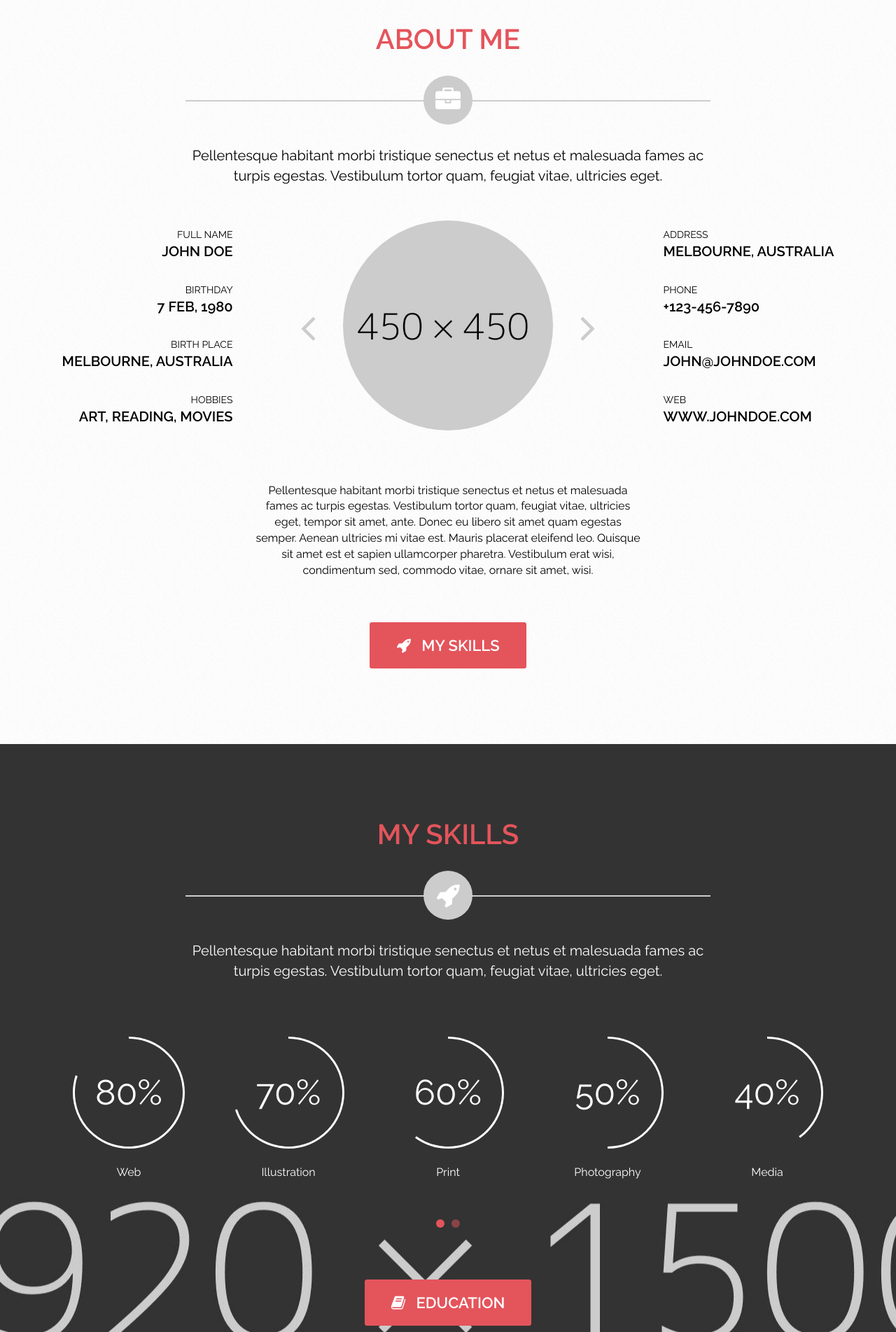
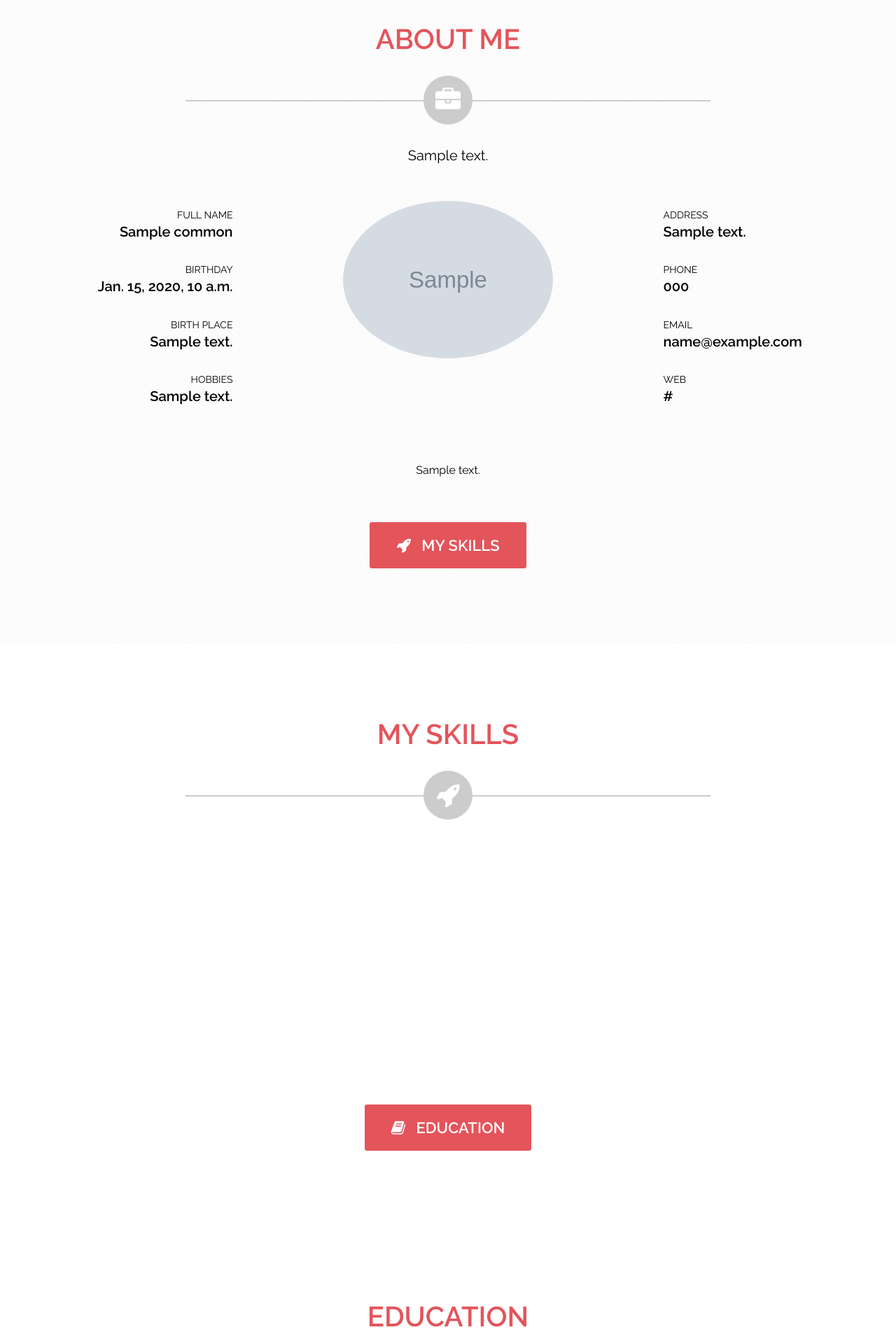
Before and after one commit to cthtuf/django-cv, a Django app: template main/templates/main/index.html in a window 1280 px wide. Shown: the part 960-2863 px from the top of the page at 70% size. Run offline with Django 3.2, Linux system fonts and the light colour scheme; the template is opened without the code that fills it: most values are stand-ins (such as "Sample title", 1, 10 or a date in 2020); grey boxes marked "Sample" are stand-in pictures; parts of the project's set-up code (start-up, migrations or seed data) failed here and were passed over; some libraries are stand-ins or nearby versions.

Commit message:
Add top slider and about info from contentful, add background images to contentful, remove commonSettings model, create model commonData and unite it with aboutme model

```diff
--- a/main/templates/main/base.html
+++ b/main/templates/main/base.html
@@ -19,7 +19,7 @@
 	<script src="https://oss.maxcdn.com/libs/html5shiv/3.7.0/html5shiv.js"></script>
 	<script src="https://oss.maxcdn.com/libs/respond.js/1.4.2/respond.min.js"></script>
 	<![endif]-->
-    {% block header_style %}
+    {% block header_styles %}
     {% endblock %}
 {% endblock %}
 </head>
--- a/main/templates/main/index.html
+++ b/main/templates/main/index.html
@@ -209,6 +209,12 @@
 
 {% endcomment %}
 
+{% block header_styles %}
+<style>
+	#myskills { background-image: url({{commonData.backgroundSkills.url}});}
+</style>
+{% endblock %}
+
 {% block content %}
 		{% if mainSlider %}
 		<!-- SLIDER STARTS ========================================================================= -->
@@ -325,7 +331,6 @@
                             <li><a href="#services" data-toggle="collapse" data-target=".navbar-collapse">SERVICES</a></li>
                             <li><a href="#portfolio" data-toggle="collapse" data-target=".navbar-collapse">PORTFOLIO</a></li>
                             <li><a href="#contact" data-toggle="collapse" data-target=".navbar-collapse">CONTACT</a></li>
-                            <li><a href="http://www.themeforest.net/item/this-one-one-page-responsive-website-template/7236268?ref=alia" class="external" target="_blank" data-toggle="collapse" data-target=".navbar-collapse">PURCHASE</a></li>
                         </ul>
                     </div>
                     <!--/.nav-collapse -->
@@ -340,54 +345,56 @@
                 <!-- Header Starts -->
                 <div class="row">
                     <div class="col-md-8 col-md-offset-2 section-heading">
-                        <div class="heading animated" data-animation="fadeInUp" data-animation-delay="200">ABOUT ME</div>
-                        <h1 class="icon-line animated" data-animation="fadeInUp" data-animation-delay="700"><i class="fa fa-briefcase"></i></h1>
-                        <div class="description animated" data-animation="fadeIn" data-animation-delay="1200">Pellentesque habitant morbi tristique senectus et netus et malesuada fames ac turpis egestas. Vestibulum tortor quam, feugiat vitae, ultricies eget.</div>
+                        <div class="heading animated" data-animation="fadeInUp" data-animation-delay="100">ABOUT ME</div>
+                        <h1 class="icon-line animated" data-animation="fadeInUp" data-animation-delay="300"><i class="fa fa-briefcase"></i></h1>
+                        <div class="description animated" data-animation="fadeIn" data-animation-delay="400">{{ commonData.aboutShortDescription }}</div>
                     </div>
                 </div>
                 <!-- Header Ends -->
                 <!-- Row 1 Starts -->
                 <div class="row">
                     <!-- Left Column Starts -->
-                    <div class="col-md-3 personal-info col-left animated" data-animation="fadeInRight" data-animation-delay="1700">
+                    <div class="col-md-3 personal-info col-left animated" data-animation="fadeInRight" data-animation-delay="300">
                         <div class="line1">FULL NAME<br>
-                            <span class="line2">JOHN DOE</span>
+                            <span class="line2">{{ commonData.aboutFullName}}</span>
                         </div>
                         <div class="line1">BIRTHDAY<br>
-                            <span class="line2">7 FEB, 1980</span>
+                            <span class="line2">{{ commonData.aboutBirthday }}</span>
                         </div>
                         <div class="line1">BIRTH PLACE<br>
-                            <span class="line2">MELBOURNE, AUSTRALIA</span>
+                            <span class="line2">{{ commonData.aboutBirthPlace }}</span>
                         </div>
                         <div class="line1">HOBBIES<br>
-                            <span class="line2">ART, READING, MOVIES</span>
+                            <span class="line2">{{ commonData.aboutHobbies }}</span>
                         </div>
                     </div>
                     <!-- Left Column Ends -->
                     <!-- Middle Column Starts -->
                     <div class="col-md-6">
-                        <div class="col-md-8 col-md-offset-2 animated" data-animation="fadeInUp" data-animation-delay="2000">
+                        <div class="col-md-8 col-md-offset-2 animated" data-animation="fadeInUp" data-animation-delay="300">
                             <div class="pic owl-carousel" id="my-pic-carousel">
-                                <div><img src="{{ STATIC_URL }}main/img/about/1.jpg" class="img-responsive" alt=""></div>
-                                <div><img src="{{ STATIC_URL }}main/img/about/2.jpg" class="img-responsive" alt=""></div>
-                                <div><img src="{{ STATIC_URL }}main/img/about/3.jpg" class="img-responsive" alt=""></div>
+                            	{% for photo in commonData.aboutPhotos %}
+                            		{% if photo.url %}
+                                	<div><img src="{{ photo.url }}" class="img-responsive" alt="{{ photo.fields.description }}"></div>
+                                	{% endif %}
+                                {% endfor %}
                             </div>
                         </div>
                     </div>
                     <!-- Middle Column Ends -->
                     <!-- Right Column Starts -->
-                    <div class="col-md-3 personal-info col-right animated" data-animation="fadeInLeft" data-animation-delay="1700">
+                    <div class="col-md-3 personal-info col-right animated" data-animation="fadeInLeft" data-animation-delay="300">
                         <div class="line1">ADDRESS<br>
-                            <span class="line2">MELBOURNE, AUSTRALIA</span>
+                            <span class="line2">{{ commonData.aboutAddress }}</span>
                         </div>
                         <div class="line1">PHONE<br>
-                            <span class="line2">+123-456-7890</span>
+                            <span class="line2">{{ commonData.aboutPhone }}</span>
                         </div>
                         <div class="line1">EMAIL<br>
-                            <span class="line2">JOHN@JOHNDOE.COM</span>
+                            <span class="line2">{{ commonData.aboutEmail }}</span>
                         </div>
                         <div class="line1">WEB<br>
-                            <span class="line2">WWW.JOHNDOE.COM</span>
+                            <span class="line2">{{ commonData.aboutWebsite }}</span>
                         </div>
                     </div>
                     <!-- Right Column Ends -->
@@ -395,8 +402,8 @@
                 <!-- Row 1 Ends -->
                 <!-- Row 2 Starts -->
                 <div class="row">
-                    <div class="col-md-6 col-md-offset-3 animated" data-animation="fadeInUp" data-animation-delay="2200">
-                        <div class="intro">Pellentesque habitant morbi tristique senectus et netus et malesuada fames ac turpis egestas. Vestibulum tortor quam, feugiat vitae, ultricies eget, tempor sit amet, ante. Donec eu libero sit amet quam egestas semper. Aenean ultricies mi vitae est. Mauris placerat eleifend leo. Quisque sit amet est et sapien ullamcorper pharetra. Vestibulum erat wisi, condimentum sed, commodo vitae, ornare sit amet, wisi.</div>
+                    <div class="col-md-6 col-md-offset-3 animated" data-animation="fadeInUp" data-animation-delay="300">
+                        <div class="intro">{{ commonData.aboutLongDescription }}</div>
                     </div>
                 </div>
                 <div>
@@ -416,50 +423,24 @@
                 <div class="row">
                     <div class="col-md-8 col-md-offset-2 section-heading">
                         <div class="heading animated" data-animation="fadeInUp" data-animation-delay="200">MY SKILLS</div>
-                        <h1 class="icon-line animated" data-animation="fadeInUp" data-animation-delay="700"><i class="fa fa-rocket"></i></h1>
-                        <div class="description animated" data-animation="fadeIn" data-animation-delay="1200">Pellentesque habitant morbi tristique senectus et netus et malesuada fames ac turpis egestas. Vestibulum tortor quam, feugiat vitae, ultricies eget.</div>
+                        <h1 class="icon-line animated" data-animation="fadeInUp" data-animation-delay="300"><i class="fa fa-rocket"></i></h1>
+                        <div class="description animated" data-animation="fadeIn" data-animation-delay="300">{{ commonData.descriptionSkills }}</div>
                     </div>
                 </div>
                 <!-- Header Ends -->
-                <div class="owl-carousel animated" data-animation="fadeIn" data-animation-delay="1700" id="myskills-carousel">
+                {% if skill %}
+                <div class="owl-carousel animated" data-animation="fadeIn" data-animation-delay="300" id="myskills-carousel">
+                	{% for record in skill %}
                     <div class="items">
-                        <div id="donutchart1" data-percent="80"> </div>
+                        <div id="donutchart{{ record.index }}" data-percent="{{ record.persent }}"> </div>
                         <br>
-                        Web
+                        {{ record.title }}
                     </div>
-                    <div class="items">
-                        <div id="donutchart2" data-percent="70"> </div>
-                        <br>
-                        Illustration
-                    </div>
-                    <div class="items">
-                        <div id="donutchart3" data-percent="60"> </div>
-                        <br>
-                        Print
-                    </div>
-                    <div class="items">
-                        <div id="donutchart4" data-percent="50"> </div>
-                        <br>
-                        Photography
-                    </div>
-                    <div class="items">
-                        <div id="donutchart5" data-percent="40"> </div>
-                        <br>
-                        Media
-                    </div>
-                    <div class="items">
-                        <div id="donutchart6" data-percent="30"> </div>
-                        <br>
-                        Photography
-                    </div>
-                    <div class="items">
-                        <div id="donutchart7" data-percent="20"> </div>
-                        <br>
-                        Media
-                    </div>
+                    {% endfor %}
                 </div>
+                {% endif %}
                 <!-- Button Starts -->
-                <div class="link-btn animated" data-animation="fadeInUp" data-animation-delay="2200"><a href="#education"><i class="fa fa-book"></i> EDUCATION</a></div>
+                <div class="link-btn animated" data-animation="fadeInUp" data-animation-delay="300"><a href="#education"><i class="fa fa-book"></i> EDUCATION</a></div>
                 <!-- Button Ends -->
             </div>
         </section>
@@ -1148,14 +1129,9 @@
         <!-- Donut Chart -->
         <script type="text/javascript" src="{% static 'main/js/progress-bars/jquery.donutchart.js' %}"></script>
         <script>
-            $("#donutchart1").donutchart("animate");
-            $("#donutchart2").donutchart("animate");
-            $("#donutchart3").donutchart("animate");
-            $("#donutchart4").donutchart("animate");
-            $("#donutchart5").donutchart("animate");
-            $("#donutchart6").donutchart("animate");
-            $("#donutchart7").donutchart("animate");
-            $("#donutchart8").donutchart("animate");
+        	{% for record in skill %}
+            	$("#donutchart{{ record.index }}").donutchart("animate");
+            {% endfor %}
         </script>
         <!-- Retina -->
         <script type="text/javascript" src="{% static 'main/js/retina/retina.js' %}"></script>
```
Also changed, not shown: main/models.py (+17 -3 lines), main/views.py (+3 -6 lines).
